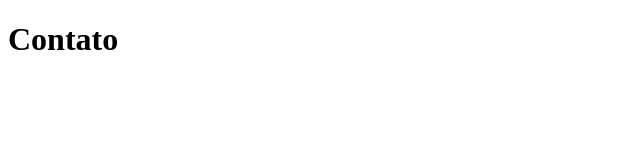
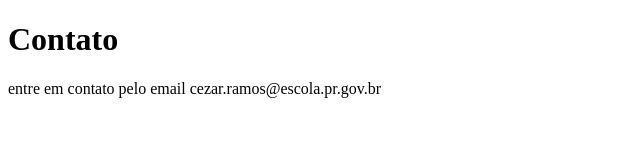
Before and after one commit to cezinha07/sistema-de-cadastro, a plain HTML site: page contato.html in a window 1280 px wide. Shown: the whole page, without its empty margins (0-640 px from the left). Drawn offline with Linux system fonts and the light colour scheme.

Commit message:
adicionando email de contato

```diff
--- a/contato.html
+++ b/contato.html
@@ -8,6 +8,7 @@
 </head>
 <body>
   <h1>Contato</h1>
+    <p>entre em contato pelo email cezar.ramos@escola.pr.gov.br</p>
 
 
 </body>
```
